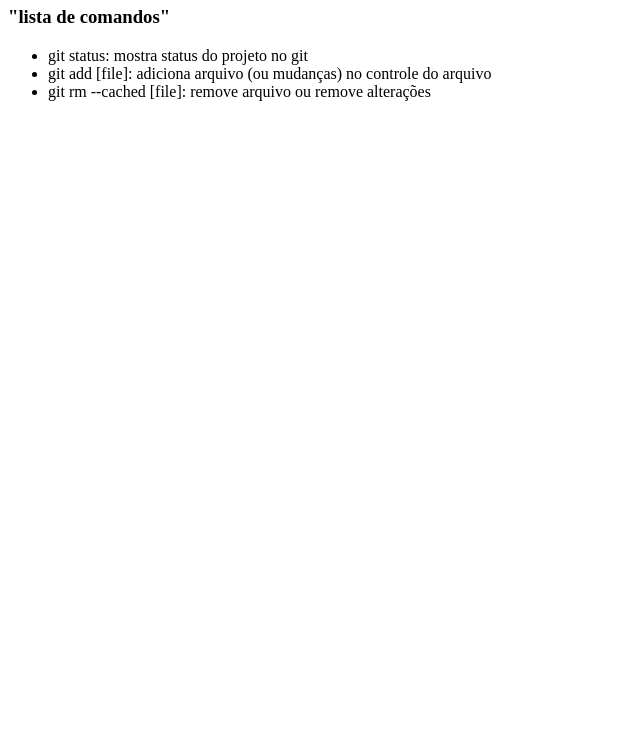
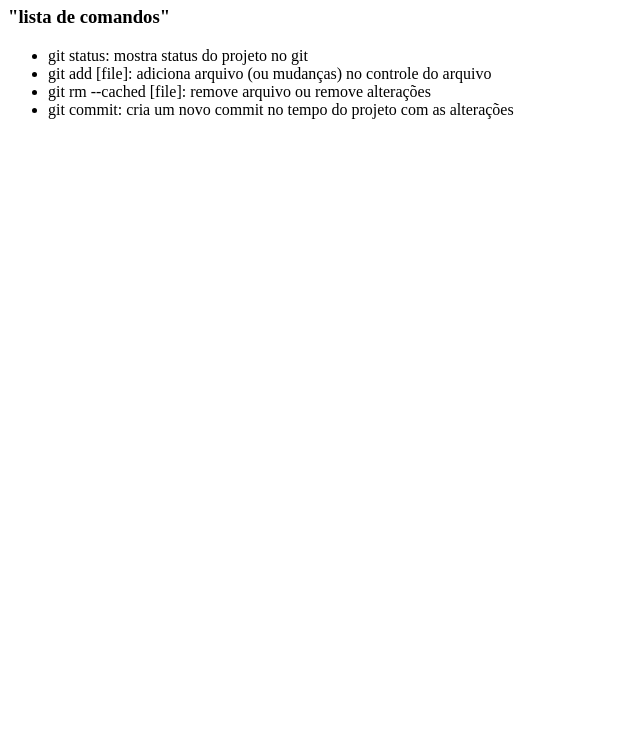
Before and after one commit to Allef-O-Ramos/ocean-git-novembro-2023, a plain HTML site: page index.html in a window 1280 px wide. Shown: the part 60-800 px from the top of the page, without its empty margins (0-640 px from the left). Drawn offline with Linux system fonts and the light colour scheme.

Commit message:
Adiciona comando git commit

```diff
--- a/index.html
+++ b/index.html
@@ -9,6 +9,7 @@
             <li>git status: mostra status do projeto no git</li>
             <li>git add [file]: adiciona arquivo (ou mudanças) no controle do arquivo</li>
             <li>git rm --cached [file]: remove arquivo ou remove alterações</li>
+            <li>git commit: cria um novo commit no tempo do projeto com as alterações</li>
         </ul>
     </body>
 </html>
```
